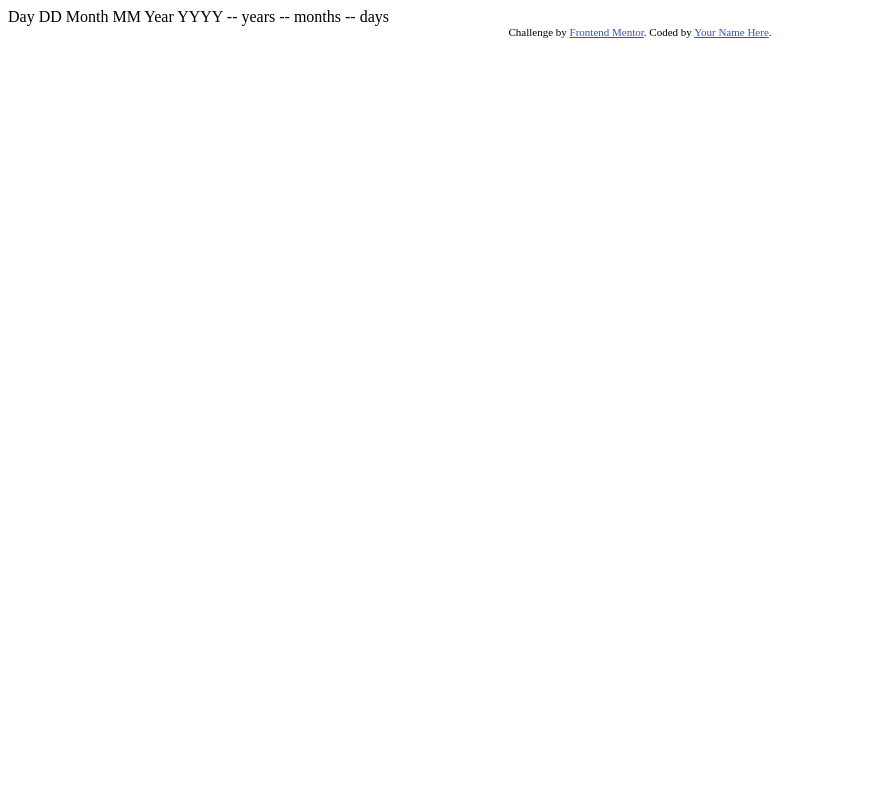
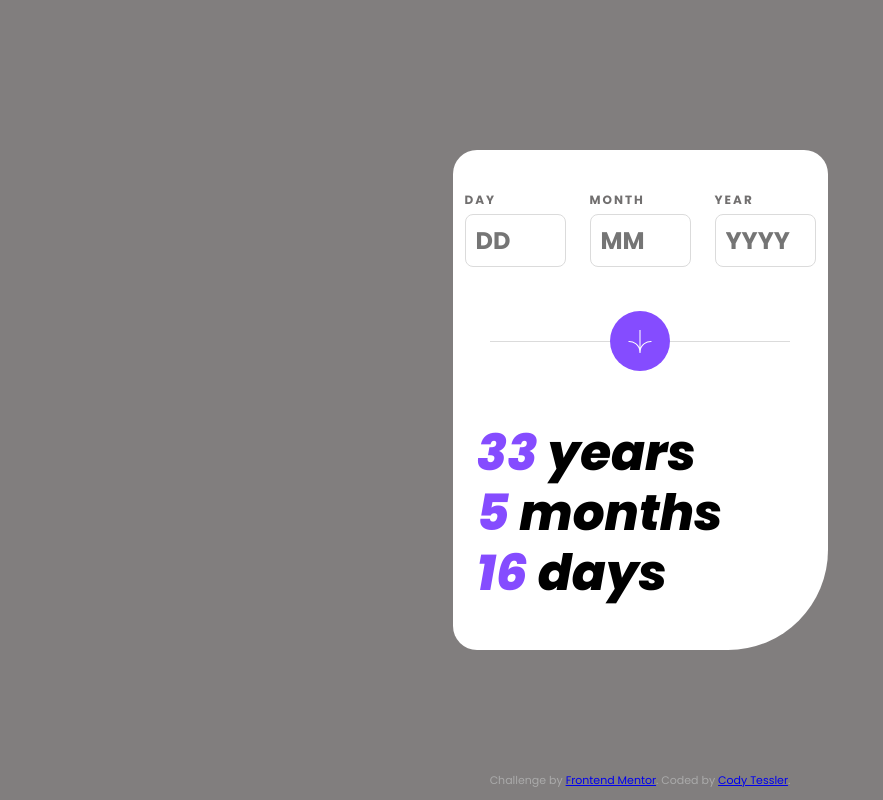
Before and after one commit to cjtessler/fem-age-calculator-app, a website: page index.html in a window 1280 px wide. Shown: the whole page, without its empty margins (0-883 px from the left). Drawn offline with Linux system fonts and the light colour scheme.

Commit message:
initial implementation

```diff
--- a/index.html
+++ b/index.html
@@ -3,35 +3,54 @@
 <head>
   <meta charset="UTF-8">
   <meta name="viewport" content="width=device-width, initial-scale=1.0"> <!-- displays site properly based on user's device -->
+  <link rel="icon" type="image/png" sizes="32x32" href="./assets/images/favicon-32x32.png">
+  <link rel="stylesheet" href="style.css">
+  <title>C. Tessler | Age Calculator</title>
 
-  <link rel="icon" type="image/png" sizes="32x32" href="./assets/images/favicon-32x32.png">
-
-  <title>Frontend Mentor | Age calculator app</title>
-
-  <!-- Feel free to remove these styles or customise in your own stylesheet 👍 -->
-  <style>
-    .attribution { font-size: 11px; text-align: center; }
-    .attribution a { color: hsl(228, 45%, 44%); }
-  </style>
 </head>
 <body>
-
-  Day
-  DD
-
-  Month
-  MM
-
-  Year
-  YYYY
-
-  -- years
-  -- months
-  -- days
+  <div class="container">
+    <form class="form-container" id="form">
+      <div class="input-container">
+        <label for="day">Day</label>
+        <input type="number" id="day" name="day" min="1" max="31" size="2" maxlength="2" placeholder="DD" required>
+      </div>
+      <div class="input-container">
+        <label for="month">Month</label>
+        <input type="number" id="month" name="month" min="1" max="12" size="2" maxlength="2" placeholder="MM" required>
+      </div>
+      <div class="input-container">
+        <label for="year">Year</label>
+        <input type="number" id="year" name="year" min="1900" max="2023" size="2" maxlength="4" placeholder="YYYY" required>
+      </div>
+    </form>
+    <div class="divider-wrapper">
+      <div class="line"></div>
+      <div class="divider">
+        <img src="/assets/images/icon-arrow.svg" alt="arrow">
+      </div>
+    </div>
+    <div class="age-container">
+      <div class="age">
+        <span id="y_diff" class="age__number">--</span>
+        <span class="age__text">years</span>
+      </div>
+      <div class="age">
+        <span id="m_diff" class="age__number">--</span>
+        <span class="age__text">months</span>
+      </div>
+      <div class="age">
+        <span id="d_diff" class="age__number">--</span>
+        <span class="age__text">days</span>
+      </div>
+    </div>
+  </div>
 
   <div class="attribution">
     Challenge by <a href="https://www.frontendmentor.io?ref=challenge" target="_blank">Frontend Mentor</a>.
-    Coded by <a href="#">Your Name Here</a>.
+    Coded by <a href="#">Cody Tessler</a>.
   </div>
+
+  <script src="script.js"></script>
 </body>
 </html>
--- /dev/null
+++ b/script.js
@@ -0,0 +1,60 @@
+// Get date from html form
+const day = document.getElementById("day");
+const month = document.getElementById("month");
+const year = document.getElementById("year");
+
+// day.addEventListener('input', handleInputChange);
+// month.addEventListener('input', handleInputChange);
+// year.addEventListener('input', handleInputChange);
+
+// Handle change
+// function handleInputChange() {
+  const today = new Date();
+  console.log("today: " + today);
+
+  // const entry = new Date(year.value, month.value-1, day.value);
+  const entry = new Date(1989, 10, 20);
+  console.log("entry: " + entry);
+
+
+
+  // Compute the difference between today and entry dates
+  const diff = dateDiff(entry, today);
+
+  // obtain year difference of diff
+  document.querySelector("#y_diff").innerHTML = diff[0];
+  document.querySelector("#m_diff").innerHTML = diff[1];
+  document.querySelector("#d_diff").innerHTML = diff[2];
+// }
+
+
+
+// Write a function to find the difference between two dates and return it as a human readable string (e.g. "1 year, 2 months, 3 days, 4 hours, 5 minutes, 6 seconds ago")
+function dateDiff(date1, date2) {
+  const d1 = date1.getDate();
+  const m1 = 1 + date1.getMonth();
+  const y1 = date1.getFullYear();
+
+  let d2 = date2.getDate();
+  let m2 = 1 + date2.getMonth();
+  let y2 = date2.getFullYear();
+
+  const month = [31,28,31,30,31,30,31,31,30,31,30,31];
+
+  // If a full month has not passed, then update days and subtract 1 from the month
+  if (d1 > d2) {
+    d2 = d2 + month[m2-1];
+    m2 = m2 - 1;
+  }
+
+  if (m1 > m2) {
+    m2 = m2 + 12;
+    y2 = y2 - 1;
+  }
+
+  const dayDiff = d2 - d1;
+  const monthDiff = m2 - m1;
+  const yearDiff = y2 - y1;
+
+  return [yearDiff, monthDiff, dayDiff];
+}
--- /dev/null
+++ b/style.css
@@ -0,0 +1,177 @@
+/* Import the font */
+@font-face {
+  font-family: "Poppins";
+  src: url('/assets/fonts/Poppins-Regular.ttf') format('truetype');
+}
+
+@font-face {
+  font-family: "Poppins";
+  src: url('/assets/fonts/Poppins-Bold.ttf') format('truetype');
+  font-weight: bold;
+}
+
+@font-face {
+  font-family: "Poppins";
+  src: url('/assets/fonts/Poppins-Italic.ttf');
+  font-style: italic;
+  font-weight: 400;
+}
+
+@font-face {
+  font-family: "Poppins";
+  src: url('/assets/fonts/Poppins-ExtraBoldItalic.ttf') format('truetype');
+  font-weight: 800;
+  font-style: italic;
+}
+
+:root {
+  --white: hsl(0, 0%, 100%);
+  --off-white: hsl(0, 0%, 94%);
+  --light-grey: hsl(0, 0%, 86%);
+  --smokey-grey: hsl(0, 1%, 44%);
+  --off-black: hsl(0, 0%, 8%);
+  --purple: hsl(259, 100%, 65%);
+}
+
+
+/* Set up a CSS reset */
+* {
+  margin: 0;
+  padding: 0;
+  box-sizing: border-box;
+}
+
+/* Set up the page */
+html {
+  font-family: "Helvetica Neue", Helvetica, Arial, sans-serif;
+  font-size: 62.5%;
+  -webkit-font-smoothing: antialiased;
+  -moz-osx-font-smoothing: grayscale;
+}
+
+body {
+  background-color: #817e7e;
+  font-size: 1.6em;
+  line-height: 1.6;
+  font-family: "Poppins", sans-serif;
+  min-height: 100vh;
+  display: flex;
+  justify-content: center;
+  align-items: center;
+}
+
+.attribution {
+  font-size: 11px;
+  text-align: center;
+  position: fixed;
+  bottom: 10px;
+  width: 100%;
+  color: #aaa;
+  text-decoration: none;
+  transition: color 0.3s ease;
+}
+
+.container {
+  display: grid;
+  grid-template-rows: 1fr 1fr 4fr;
+  background-color: #fff;
+  width: 375px;
+  height: 500px;
+  border-radius: 24px;
+  border-bottom-right-radius: 100px;
+}
+
+.form-container {
+  max-width: 100%;
+  max-height: 100%;
+  display: grid;
+  grid-template-columns: repeat(3, 1fr);
+}
+
+.form-container .input-container {
+  display: flex;
+  flex-direction: column;
+  padding: 0 1.2rem;
+  margin: 4rem auto;
+}
+
+.form-container .input-container label {
+  color: var(--smokey-grey);
+  margin-bottom: 0.5rem;
+  font-family: "Poppins", sans-serif;
+  font-size: 1.2rem;
+  font-weight: bold;
+  text-transform: uppercase;
+  letter-spacing: 0.2rem;
+}
+
+.form-container .input-container input {
+    outline: none;
+    font-family: "Poppins", sans-serif;
+    font-weight: bold;
+    font-size: 24px;
+    padding: 0.8rem 1rem;
+    border: 1px solid hsl(0, 0%, 86%);
+    border-radius: 8px;
+    width: 100%;
+    min-width: 0;
+    box-sizing: border-box;
+  }
+
+.form-container .input-container input:focus {
+  border: 1px solid var(--purple);
+  box-shadow: 0 0 5px var(--purple);
+}
+
+.divider-wrapper {
+  width: 100%;
+  height: 100%;
+  position: relative;
+  display: flex;
+  justify-content: center;
+  align-items: center;;
+}
+
+.divider {
+  position: relative;
+  z-index: 500;
+  display: flex;
+  justify-content: center;
+  align-items: center;
+  background-color: var(--purple);
+  width: 60px;
+  height:60px;
+  border-radius: 50%;
+}
+
+.divider img {
+  width: 40%;
+}
+
+.line {
+  content: "";
+  position: absolute;
+  width: 80%;
+  top: 50%;
+  border-top: 1px solid var(--light-grey);
+}
+
+.age-container {
+  line-height: 1.2;
+  display: flex;
+  flex-direction: column;
+  justify-content: center;
+  height: 100%;
+}
+
+.age {
+  font-family: "Poppins", sans-serif;
+  font-weight: 800;
+  font-style: italic;
+  font-size: 50px;
+  padding-left: 24px;
+}
+
+.age__number {
+  color: var(--purple);
+}
```
Also changed, not shown: package.json (added, +12 -0 lines).
